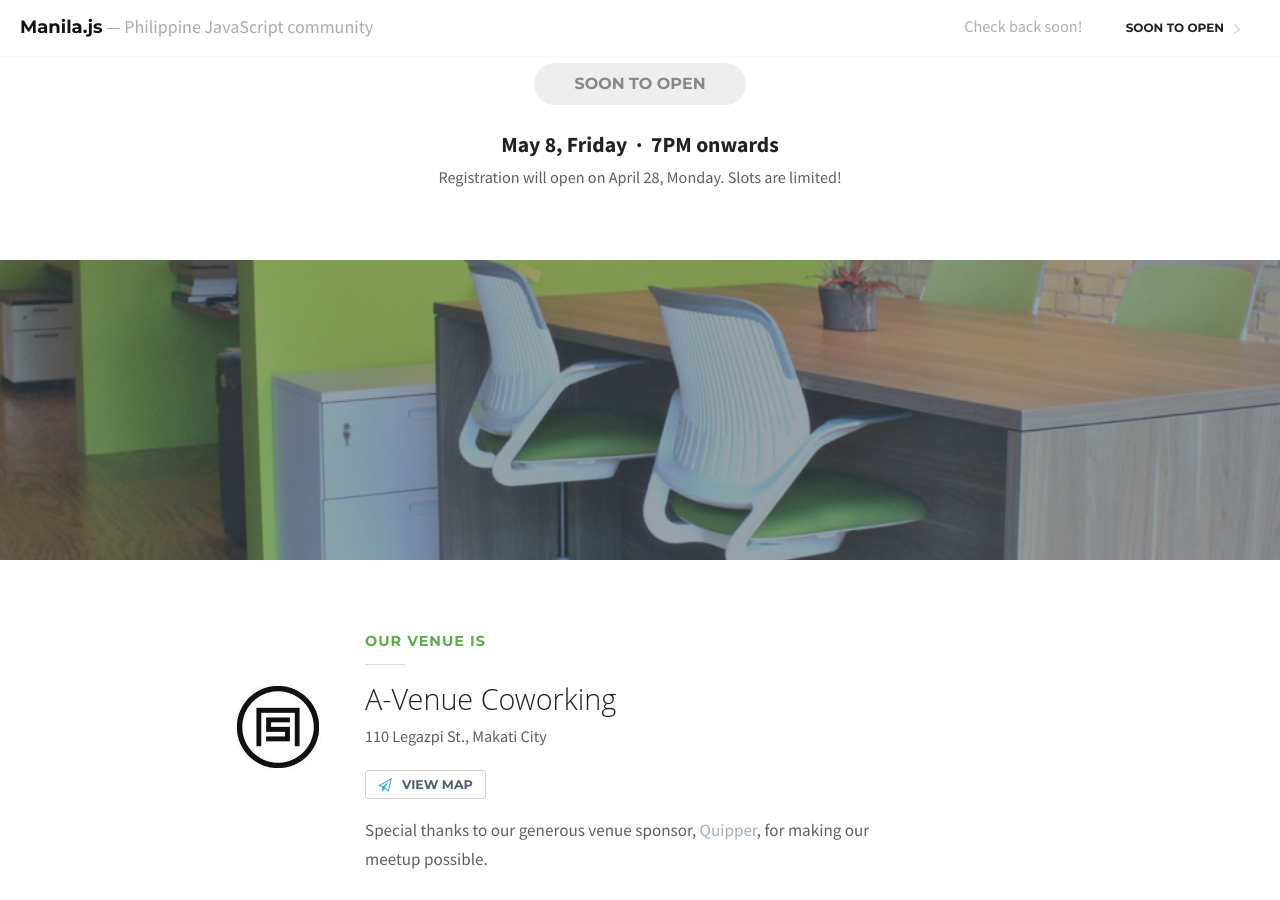
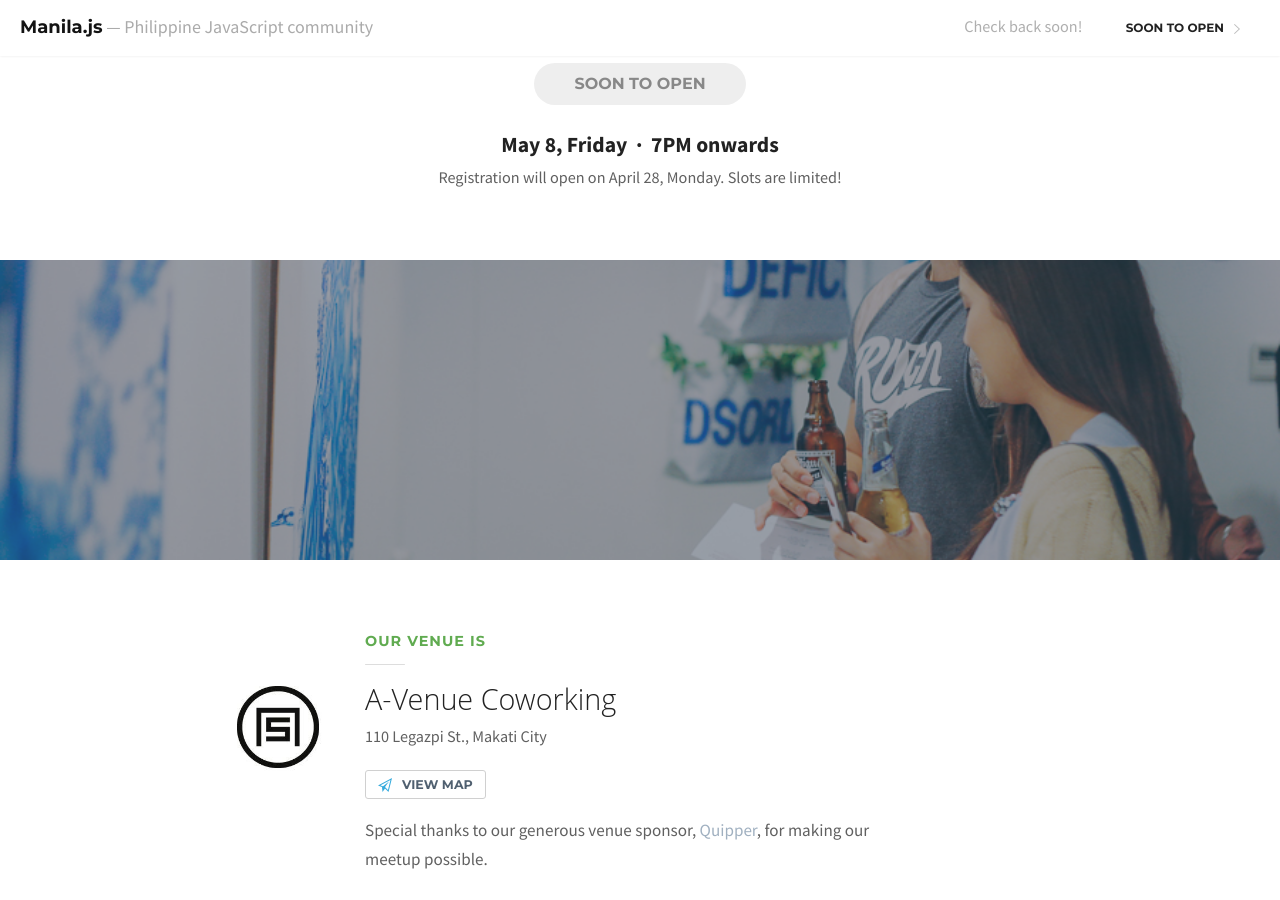
Before and after one commit to manilajs/manilajs.com, a Jekyll site: the page built from index.html, in a window 1280 px wide and 900 px high, scrolled down 1172 px. Built offline with Jekyll 4.4.1, drawn with Linux system fonts in a browser that asks for light colours; nearby versions of some CDN libraries; some web fonts are replaced.

Commit message:
Update venue header

```diff
--- a/index.html
+++ b/index.html
@@ -32,12 +32,11 @@ hero:
 
 # -- Comment out the venue if it's TBD --
 venue:
-  name: A-Venue Coworking
-  panorama: "/images/header/aspace.jpg"
-  url: "https://plus.google.com/104924249993076797564/about?gl=ph&hl=en"
-  # icon:
-  icon: "/images/aspace.jpg"
-  # map: "https://www.google.com.ph/maps/place/Acropolis+Club+House/@14.6045679,121.0770922,17z/data=!4m2!3m1!1s0x0000000000000000:0x66cad4151e045f22?hl=en"
+  name: "A-Venue Coworking"
+  panorama: "images/bg-aspace.jpg"
+  url: "https://www.facebook.com/aspacemanila"
+  icon: "images/aspace.jpg"
+  map: "https://www.google.com.ph/maps/place/A+Space+Manila/@14.553759,121.021802,17z/data=!3m1!4b1!4m2!3m1!1s0x3397c90e3c7aaaab:0x6150432ee0a40d98?hl=en"
   address: |-
     110 Legazpi St., Makati City
 
```
Also changed, not shown: images/bg-aspace.jpg (added), images/header/aspace.jpg (deleted).
